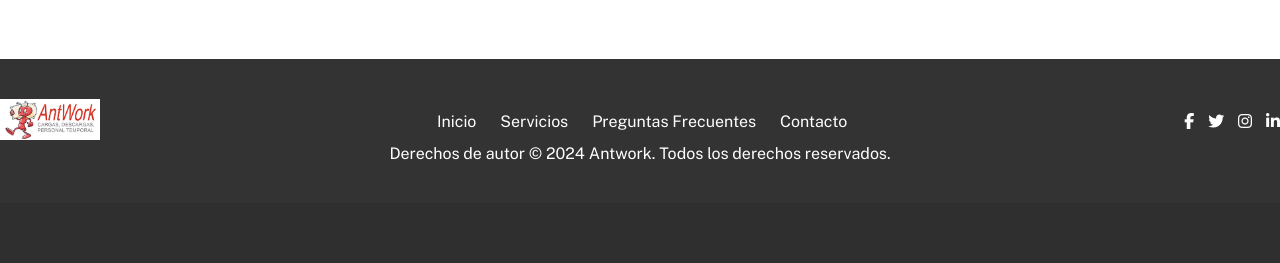
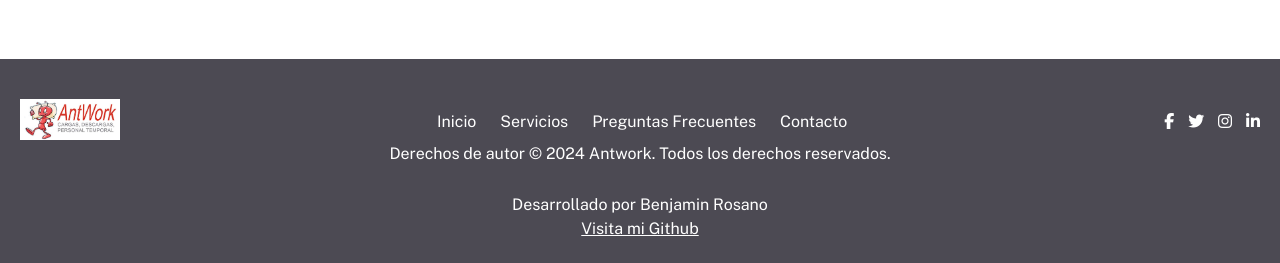
Before and after one commit to benjask8/antwork, a PHP site: page /mvc/ in a window 1280 px wide. Shown: the part 1262-1525 px from the top of the page. Before the commit the page ends 1422 px from the top, so only its background shows below. Run offline with PHP 8.4, Linux system fonts and the light colour scheme; some libraries are stand-ins or nearby versions.

Commit message:
Trabajando en el footer

```diff
--- a/public/css/styles.css
+++ b/public/css/styles.css
@@ -7,6 +7,7 @@
     --time: .7s;
     --radius:2px;
 
+    --w-hover-color:#ff5252;
 
     --title-color:rgb(23, 29, 66);
     --info-color:rgb(39, 39, 59);
@@ -263,15 +264,14 @@ height: 100%;
 
 
 
-
-
-
 /* Estilos para el footer */
 .footer {
-    background-color: #333; /* Color de fondo del footer */
+    background-color: #4c4a53; /* Color de fondo del footer */
     color: #fff; /* Color del texto del footer */
-    padding: 40px 0; /* Espaciado interno del footer */
+    padding: 40px 20px; /* Espaciado interno del footer */
+    padding-bottom: 100px;
     font-family: Arial, sans-serif; /* Tipo de fuente del footer */
+    position: relative; /* Para que el footer-credits se posicione correctamente */
 }
 
 /* Estilos para el contenido del footer */
@@ -306,11 +306,11 @@ height: 100%;
 .footer-links ul li a {
     color: #fff; /* Color del texto de los enlaces */
     text-decoration: none;
-    transition: color 0.3s ease; /* Transición suave del color del texto */
+    transition: color var(--time) ease; /* Transición suave del color del texto */
 }
 
 .footer-links ul li a:hover {
-    color: #ffd700; /* Cambio de color al pasar el ratón sobre los enlaces */
+    color: var(--w-hover-color); /* Cambio de color al pasar el ratón sobre los enlaces */
 }
 
 /* Estilos para los íconos de redes sociales */
@@ -332,11 +332,11 @@ height: 100%;
 .footer-social ul li a {
     color: #fff; /* Color de los íconos de redes sociales */
     text-decoration: none;
-    transition: color 0.3s ease; /* Transición suave del color de los íconos */
+    transition: color var(--time) ease; /* Transición suave del color de los íconos */
 }
 
 .footer-social ul li a:hover {
-    color: #ffd700; /* Cambio de color al pasar el ratón sobre los íconos */
+    color: var(--w-hover-color); /* Cambio de color al pasar el ratón sobre los íconos */
 }
 
 /* Estilos para la información de derechos de autor */
@@ -344,3 +344,27 @@ height: 100%;
     margin: 0;
     text-align: center;
 }
+
+/* Estilos para los créditos del footer */
+.footer-credits {
+    position: absolute;
+    bottom: 20px;
+    left: 50%;
+    transform: translateX(-50%);
+    text-align: center;
+    width: 100%;
+}
+
+.footer-credits p {
+    margin: 5px 0;
+}
+
+.footer-credits a {
+    color: #fff;
+    text-decoration: underline;
+    transition: color var(--time) ease;
+}
+
+.footer-credits a:hover {
+    color: var(--w-hover-color);
+}
--- a/public/js/frequent_questions.js
+++ b/public/js/frequent_questions.js
@@ -19,7 +19,7 @@ const openInfo = (numeroPregunta) => {
     // Si la pregunta seleccionada no estaba abierta, la abre y cambia su ícono a "-"
     if (!isOpen) {
         questionInfos[numeroPregunta - 1].classList.add("frequent_questions-text-ul-li-info-open");
-        icons[numeroPregunta - 1].textContent = "remove";
+        icons[numeroPregunta].textContent = "remove";
     }
 }
 
--- a/src/vista/partials/footer.php
+++ b/src/vista/partials/footer.php
@@ -1,3 +1,5 @@
+</section>
+
 </section>
 <footer class="footer">
     <div class="footer-content">
@@ -24,7 +26,12 @@
     <div class="footer-info">
         <p>Derechos de autor © <?php echo date("Y"); ?> Antwork. Todos los derechos reservados.</p>
     </div>
+    <div class="footer-credits">
+        <p>Desarrollado por Benjamin Rosano</p>
+        <p><a href="https://github.com/benjask8/">Visita mi Github</a></p>
+    </div>
 </footer>
+
 
 
 </body>
```
Also changed, not shown: src/vista/index/index.php (+27 -35 lines).
